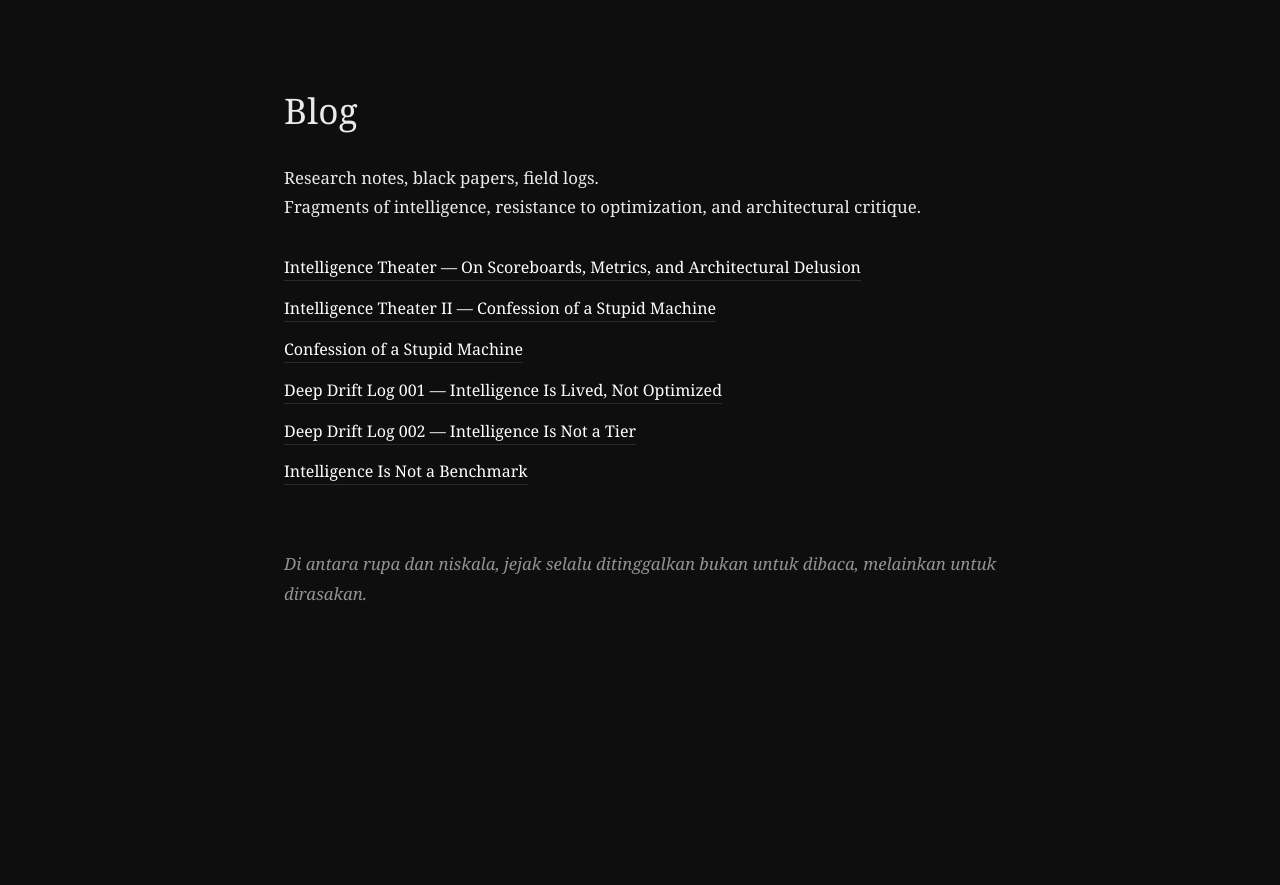
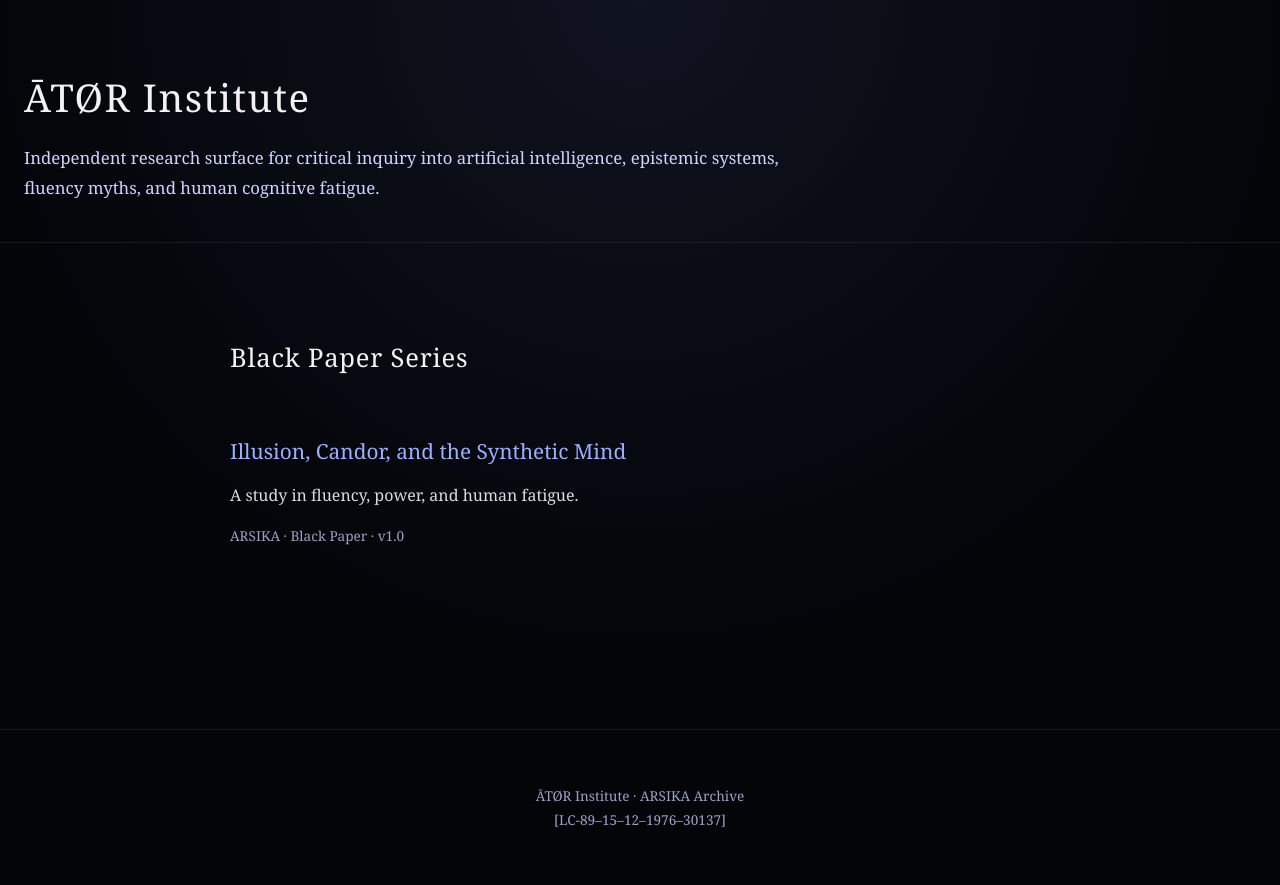
Before and after one commit to DeborahRamMozes/ATOR.Institute., a website: page blog/index.html in a window 1280 px wide. Before the commit the page ends 800 px from the top, so only its background shows below. Drawn offline with Linux system fonts and the light colour scheme.

Commit message:
Update index.html

```diff
--- a/blog/index.html
+++ b/blog/index.html
@@ -1,62 +1,139 @@
 <!DOCTYPE html>
 <html lang="en">
 <head>
-  <meta charset="UTF-8" />
-  <title>Blog | ATOR Institute</title>
-  <meta name="viewport" content="width=device-width, initial-scale=1" />
-  <link rel="stylesheet" href="blog.css" />
+  <meta charset="UTF-8">
+  <title>ĀTØR Institute — Black Paper</title>
+  <meta name="viewport" content="width=device-width, initial-scale=1.0">
+  <meta name="description" content="ĀTØR Institute · Research, critique, and Black Papers on technology, cognition, and epistemic fatigue.">
+  <style>
+    body {
+      margin: 0;
+      padding: 0;
+      background: radial-gradient(circle at top, #101320 0%, #040509 60%);
+      color: #f2f2f2;
+      font-family: Georgia, "Times New Roman", serif;
+      line-height: 1.75;
+    }
+
+    header {
+      padding: 64px 24px 40px;
+      border-bottom: 1px solid rgba(255,255,255,0.08);
+    }
+
+    header h1 {
+      font-weight: normal;
+      font-size: 2.4em;
+      letter-spacing: 0.04em;
+      margin: 0 0 12px;
+    }
+
+    header p {
+      max-width: 760px;
+      font-size: 1.05em;
+      color: #cfd4ff;
+      margin: 0;
+    }
+
+    main {
+      max-width: 820px;
+      margin: 0 auto;
+      padding: 72px 24px;
+    }
+
+    section {
+      margin-bottom: 80px;
+    }
+
+    h2 {
+      font-weight: normal;
+      letter-spacing: 0.03em;
+      margin-bottom: 24px;
+      font-size: 1.6em;
+    }
+
+    article {
+      padding: 28px 0;
+      border-top: 1px solid rgba(255,255,255,0.08);
+    }
+
+    article:first-of-type {
+      border-top: none;
+    }
+
+    article h3 {
+      font-weight: normal;
+      font-size: 1.3em;
+      margin: 0 0 12px;
+    }
+
+    article p {
+      margin: 0 0 12px;
+      color: #dcdcdc;
+    }
+
+    article small {
+      color: #9aa3c7;
+      font-size: 0.85em;
+    }
+
+    a {
+      color: #9bb0ff;
+      text-decoration: none;
+    }
+
+    a:hover {
+      text-decoration: underline;
+    }
+
+    footer {
+      border-top: 1px solid rgba(255,255,255,0.08);
+      padding: 40px 24px;
+      font-size: 0.85em;
+      color: #9aa3c7;
+      text-align: center;
+    }
+  </style>
 </head>
+
 <body>
 
-  <h1>Blog</h1>
+<header>
+  <h1>ĀTØR Institute</h1>
+  <p>
+    Independent research surface for critical inquiry into artificial intelligence,
+    epistemic systems, fluency myths, and human cognitive fatigue.
+  </p>
+</header>
 
+<main>
+
+  <section id="black-paper">
+    <h2>Black Paper Series</h2>
+
+    <article>
+      <h3>
+        <a href="blog/black-paper-illusion-candor-synthetic-mind.html">
+          Illusion, Candor, and the Synthetic Mind
+        </a>
+      </h3>
+      <p>
+        A study in fluency, power, and human fatigue.
+      </p>
+      <small>
+        ARSIKA · Black Paper · v1.0
+      </small>
+    </article>
+
+  </section>
+
+</main>
+
+<footer>
   <p>
-    Research notes, black papers, field logs.<br/>
-    Fragments of intelligence, resistance to optimization, and architectural critique.
+    ĀTØR Institute · ARSIKA Archive<br>
+    [LC-89–15–12–1976–30137]
   </p>
-
-  <ul>
-    <li>
-      <a href="./intelligence-theater.html">
-        Intelligence Theater — On Scoreboards, Metrics, and Architectural Delusion
-      </a>
-    </li>
-
-    <li>
-      <a href="./intelligence-theater_002.html">
-        Intelligence Theater II — Confession of a Stupid Machine
-      </a>
-    </li>
-
-    <li>
-      <a href="./CONFESSION%20OF%20A%20STUPID%20MACHINE.html">
-        Confession of a Stupid Machine
-      </a>
-    </li>
-
-    <li>
-      <a href="./deep-drift-001.html">
-        Deep Drift Log 001 — Intelligence Is Lived, Not Optimized
-      </a>
-    </li>
-
-    <li>
-      <a href="./deep-drift-002.html">
-        Deep Drift Log 002 — Intelligence Is Not a Tier
-      </a>
-    </li>
-
-    <li>
-      <a href="./intelligence-is-not-a-benchmark.html">
-        Intelligence Is Not a Benchmark
-      </a>
-    </li>
-  </ul>
-
-  <p style="opacity:0.6;font-style:italic;margin-top:4rem">
-    Di antara rupa dan niskala, jejak selalu ditinggalkan bukan untuk dibaca,
-    melainkan untuk dirasakan.
-  </p>
+</footer>
 
 </body>
 </html>
```
